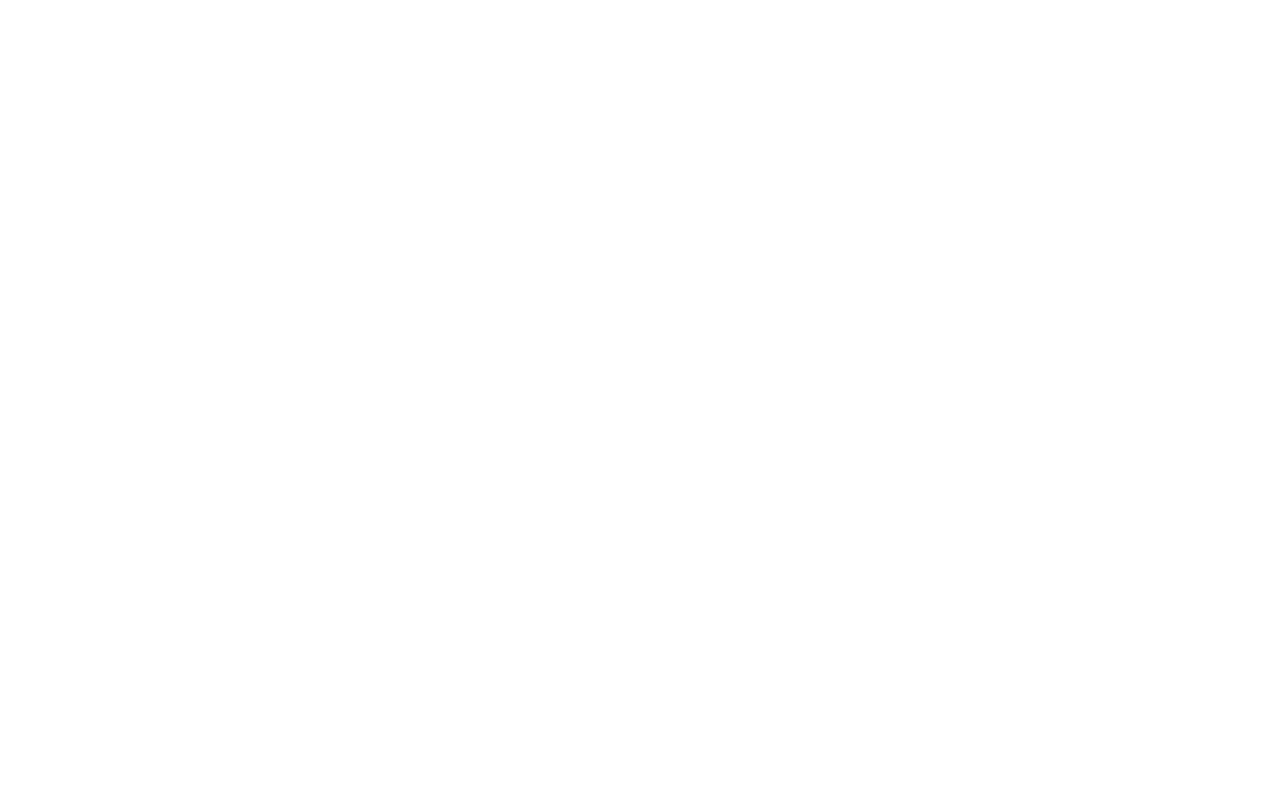
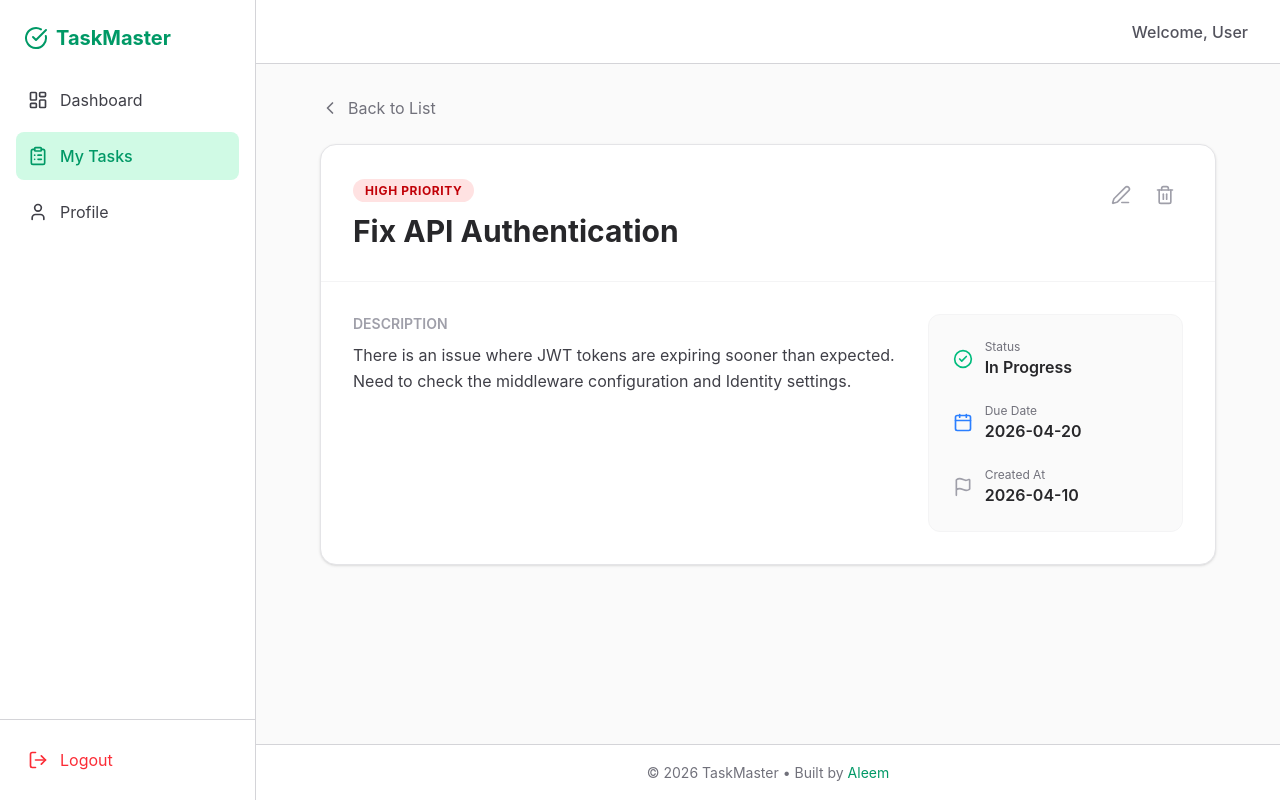
Before and after one commit to Aleem-27/taskmaster, a React (Vite) app in the folder client/: page /tasks/1 in a window 1280 px wide. Before the commit this address had no page. Built offline with nearby package versions, Linux system fonts and the light colour scheme.

Commit message:
feat(tasks): add task detail page UI with mock data

```diff
--- a/client/src/App.jsx
+++ b/client/src/App.jsx
@@ -6,6 +6,7 @@
 import TaskList from './pages/TaskList';
 import TaskForm from './pages/TaskForm';
 import Profile from './pages/Profile';
+import TaskDetail from './pages/TaskDetail';
 
 function App() {
   return (
@@ -18,6 +19,7 @@
           <Route index element={<Dashboard />} />
           <Route path="/tasks" element={<TaskList />} />
           <Route path="/tasks/new" element={<TaskForm />} />
+          <Route path="/tasks/:id" element={<TaskDetail />} />
           <Route path="/profile" element={<Profile />} />
         </Route>
       </Routes>
--- /dev/null
+++ b/client/src/pages/TaskDetail.jsx
@@ -0,0 +1,80 @@
+import { useParams, useNavigate } from 'react-router-dom';
+import { ChevronLeft, Calendar, Flag, CheckCircle2, Edit3, Trash2 } from 'lucide-react';
+
+const TaskDetail = () => {
+  const { id } = useParams();
+  const navigate = useNavigate();
+
+  // Mock data - eventually fetched from API using 'id'
+  const task = {
+    id: id,
+    title: 'Fix API Authentication',
+    description: 'There is an issue where JWT tokens are expiring sooner than expected. Need to check the middleware configuration and Identity settings.',
+    priority: 'High',
+    status: 'In Progress',
+    dueDate: '2026-04-20',
+    createdAt: '2026-04-10'
+  };
+
+  return (
+    <div className="max-w-4xl mx-auto">
+      <button onClick={() => navigate(-1)} className="flex items-center gap-2 text-zinc-500 hover:text-zinc-800 mb-6 transition-colors">
+        <ChevronLeft size={20} /> Back to List
+      </button>
+
+      <div className="bg-white rounded-2xl border border-zinc-200 shadow-sm overflow-hidden">
+        <div className="p-8 border-b border-zinc-100 flex justify-between items-start">
+          <div>
+            <span className="px-3 py-1 rounded-full text-xs font-bold bg-red-100 text-red-700 uppercase tracking-wider">
+              {task.priority} Priority
+            </span>
+            <h1 className="text-3xl font-bold text-zinc-800 mt-3">{task.title}</h1>
+          </div>
+          <div className="flex gap-2">
+            <button className="p-2 text-zinc-400 hover:text-emerald-600 hover:bg-emerald-50 rounded-lg transition-all">
+              <Edit3 size={20} />
+            </button>
+            <button className="p-2 text-zinc-400 hover:text-red-600 hover:bg-red-50 rounded-lg transition-all">
+              <Trash2 size={20} />
+            </button>
+          </div>
+        </div>
+
+        <div className="p-8 grid grid-cols-1 lg:grid-cols-3 gap-8">
+          <div className="md:col-span-2 space-y-6">
+            <div>
+              <h3 className="text-sm font-semibold text-zinc-400 uppercase mb-2">Description</h3>
+              <p className="text-zinc-700 leading-relaxed">{task.description}</p>
+            </div>
+          </div>
+
+          <div className="space-y-6 bg-zinc-50 p-6 rounded-xl border border-zinc-100">
+            <div className="flex items-center gap-3">
+              <CheckCircle2 className="text-emerald-500" size={20} />
+              <div>
+                <p className="text-xs text-zinc-500">Status</p>
+                <p className="font-semibold text-zinc-800">{task.status}</p>
+              </div>
+            </div>
+            <div className="flex items-center gap-3">
+              <Calendar className="text-blue-500" size={20} />
+              <div>
+                <p className="text-xs text-zinc-500">Due Date</p>
+                <p className="font-semibold text-zinc-800">{task.dueDate}</p>
+              </div>
+            </div>
+            <div className="flex items-center gap-3">
+              <Flag className="text-zinc-400" size={20} />
+              <div>
+                <p className="text-xs text-zinc-500">Created At</p>
+                <p className="font-semibold text-zinc-800">{task.createdAt}</p>
+              </div>
+            </div>
+          </div>
+        </div>
+      </div>
+    </div>
+  );
+};
+
+export default TaskDetail;
```
